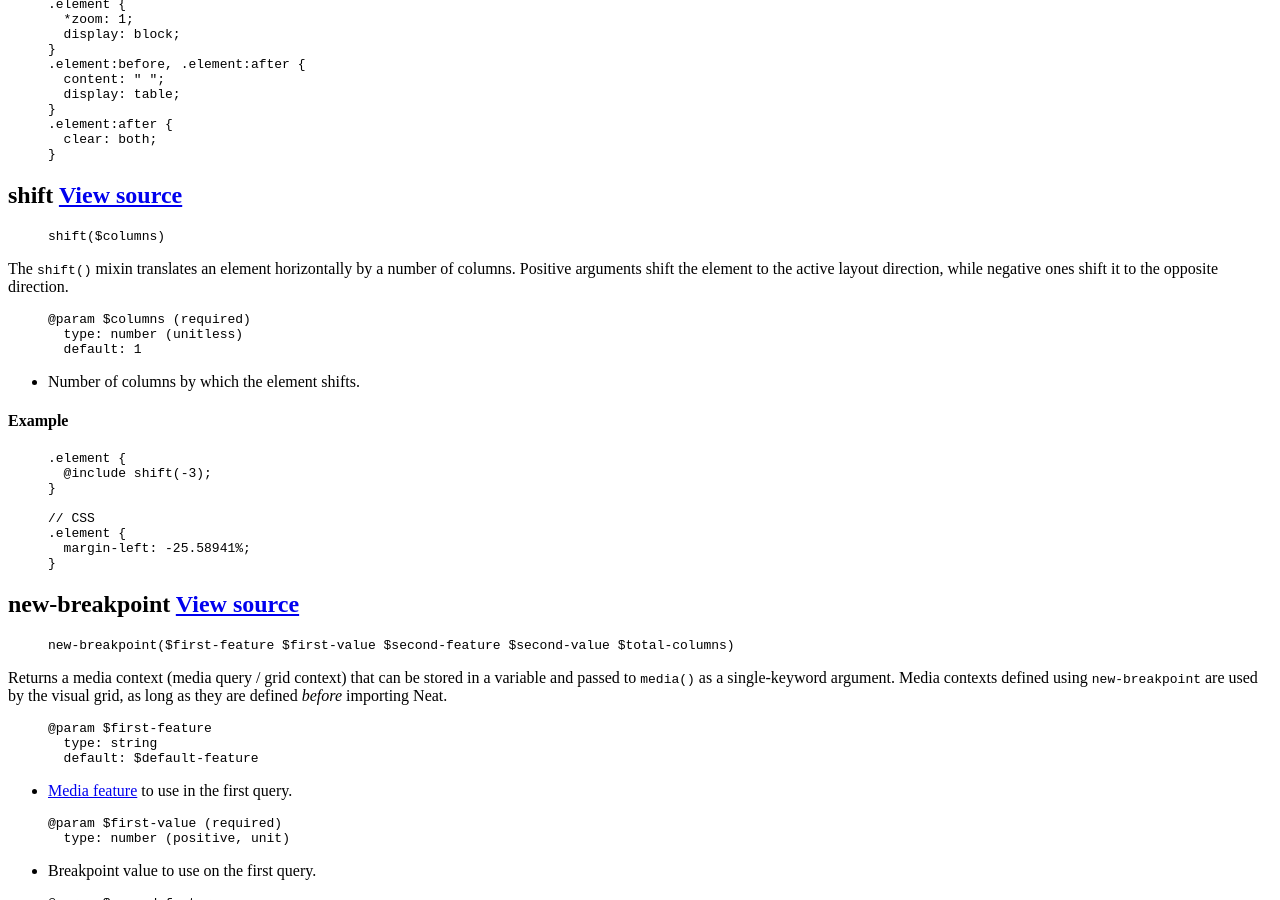
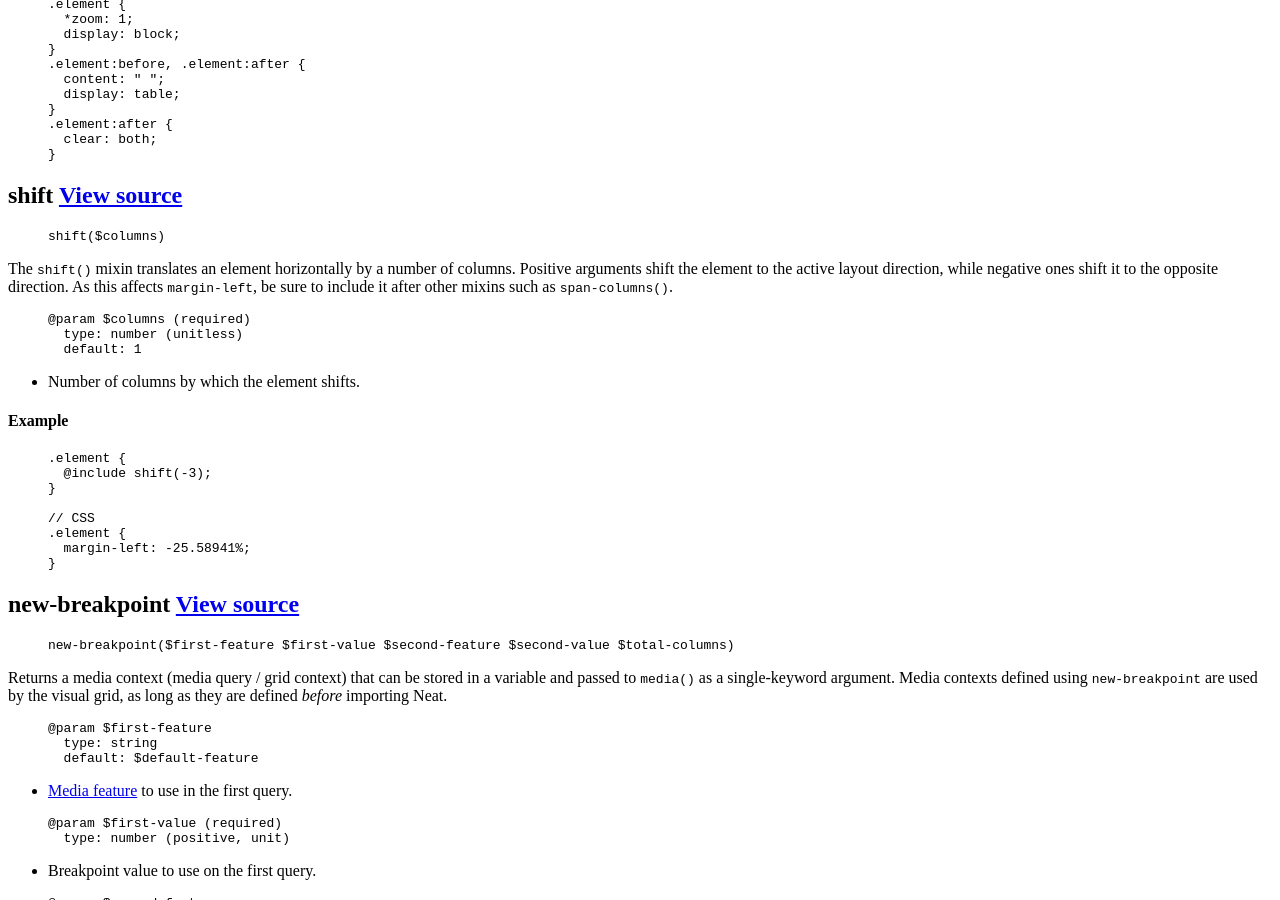
Before and after one commit to thoughtbot/neat, a Jekyll site: the page built from docset.html, in a window 1280 px wide and 900 px high, scrolled down 6037 px. Built offline with Jekyll 4.4.1, drawn with Linux system fonts in a browser that asks for light colours; nearby versions of some CDN libraries; library files that are not in the unit come from our copies; Markdown is read by kramdown in place of the engine named in the settings.

Commit message:
Clarify when to use shift()

```diff
--- a/_posts/docs/mixins/00-01-10-shift.markdown
+++ b/_posts/docs/mixins/00-01-10-shift.markdown
@@ -12,7 +12,7 @@ permalink: /redirect
 shift($columns)
 {% endhighlight %}
 
-The `shift()` mixin translates an element horizontally by a number of columns. Positive arguments shift the element to the active layout direction, while negative ones shift it to the opposite direction.
+The `shift()` mixin translates an element horizontally by a number of columns. Positive arguments shift the element to the active layout direction, while negative ones shift it to the opposite direction. As this affects `margin-left`, be sure to include it after other mixins such as `span-columns()`.
 
 {% highlight sass %}
 @param $columns (required)
```
